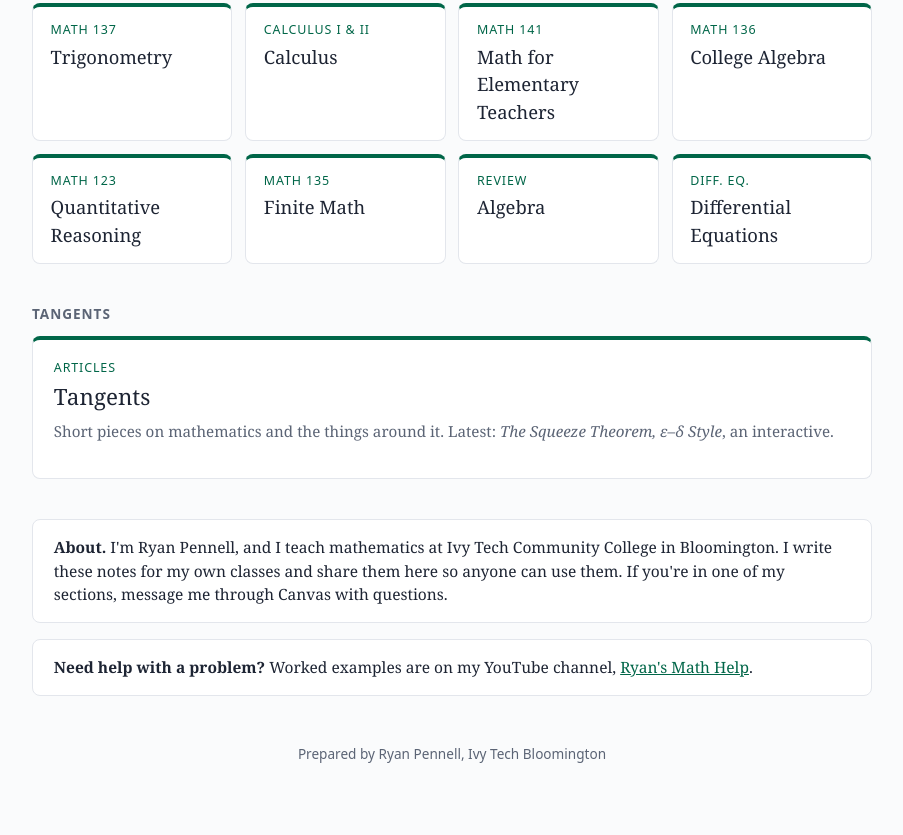
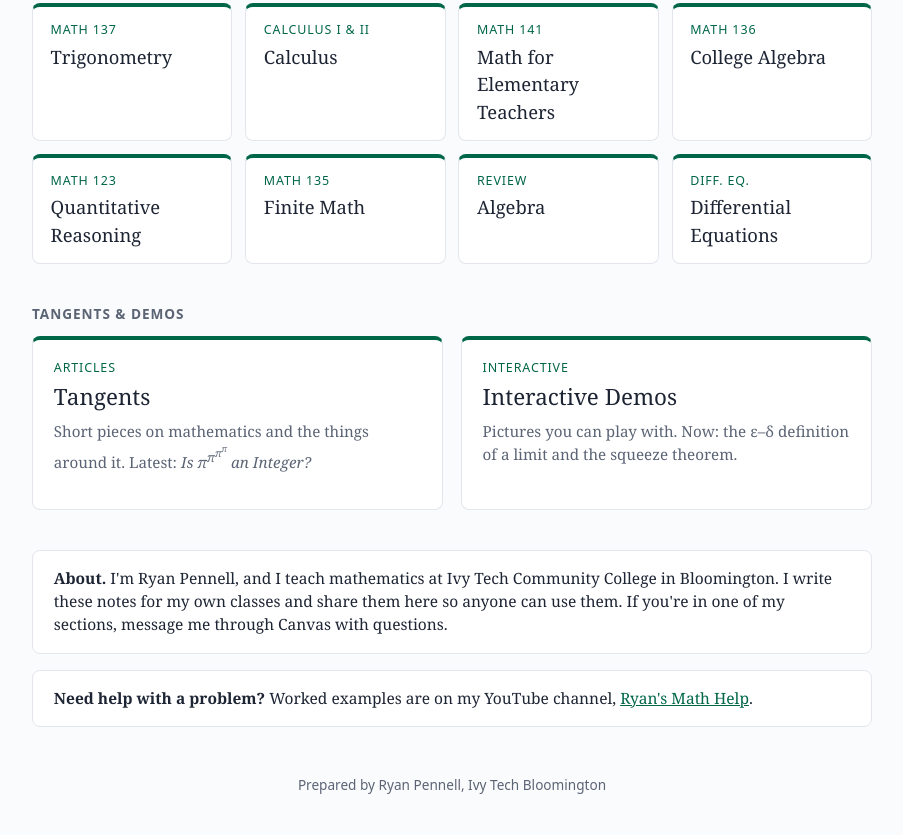
Before and after one commit to rpennell-math/rpennell-math.github.io, a plain HTML site: page index.html in a window 1280 px wide. Shown: the part 897-1732 px from the top of the page, without its empty margins (188-1091 px from the left). Before the commit the page ends 1702 px from the top, so only its background shows below. Drawn offline with Linux system fonts and the light colour scheme.

Commit message:
Add Interactive Demos card to home page

```diff
--- a/index.html
+++ b/index.html
@@ -106,12 +106,17 @@
       <h2 style="font-size:1.15rem;margin-bottom:0">Differential Equations</h2>
     </a>
   </div>
-  <h2 class="sechead">Tangents</h2>
-  <div class="courses" style="grid-template-columns:1fr;margin-bottom:2.5rem">
+  <h2 class="sechead">Tangents &amp; Demos</h2>
+  <div class="courses" style="grid-template-columns:repeat(auto-fit,minmax(280px,1fr));margin-bottom:2.5rem">
     <a class="course" href="https://rpennell-math.github.io/tangents/">
       <span class="code">Articles</span>
       <h2>Tangents</h2>
-      <p>Short pieces on mathematics and the things around it. Latest: <em>The Squeeze Theorem, ε–δ Style</em>, an interactive.</p>
+      <p>Short pieces on mathematics and the things around it. Latest: <em>Is π<sup>π<sup>π<sup>π</sup></sup></sup> an Integer?</em></p>
+    </a>
+    <a class="course" href="https://rpennell-math.github.io/demos/">
+      <span class="code">Interactive</span>
+      <h2>Interactive Demos</h2>
+      <p>Pictures you can play with. Now: the &epsilon;&ndash;&delta; definition of a limit and the squeeze theorem.</p>
     </a>
   </div>
   <div class="extra" style="margin-bottom:1rem">
```
